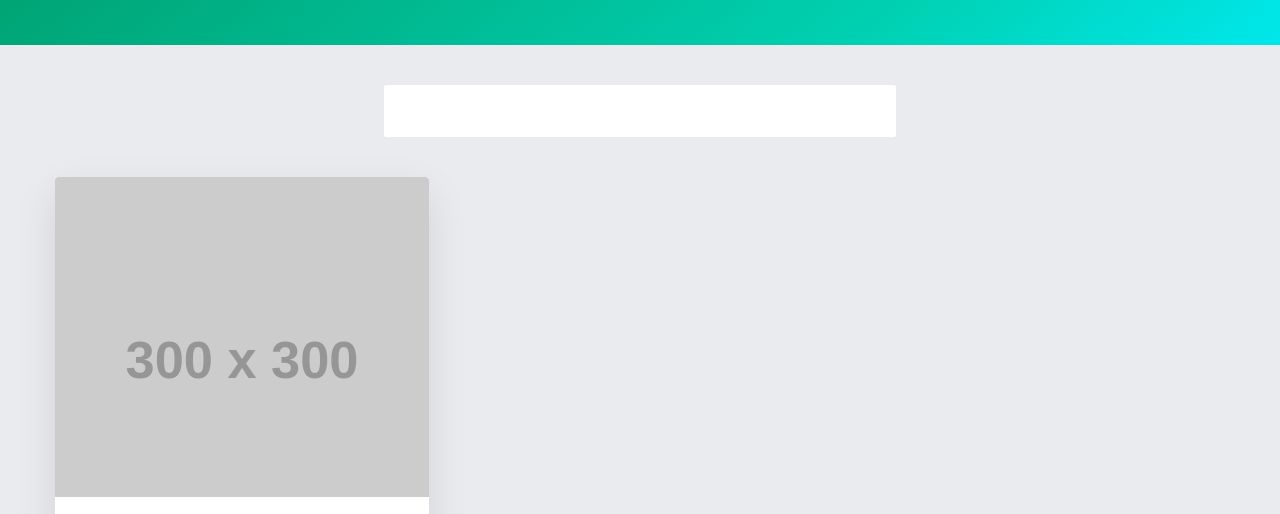
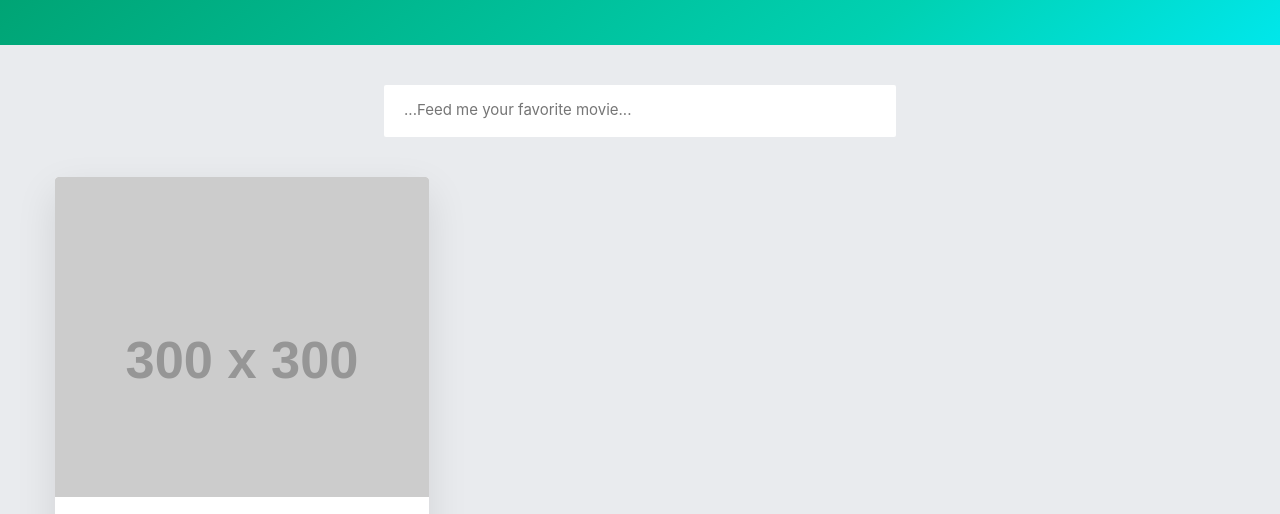
Before and after one commit to duydangmagican/MovieDB, a plain HTML site: page index.html in a window 1280 px wide. Shown: the part 100-614 px from the top of the page. Drawn offline with nearby package versions, Linux system fonts and the light colour scheme; placeholder pictures from the web are drawn by us.

Commit message:
2nd commit
fix bug

```diff
--- a/index.html
+++ b/index.html
@@ -189,7 +189,11 @@
       </div>
     </section>
     <div class="center">
-      <input type="text" id="input" />
+      <input
+        type="text"
+        id="input"
+        placeholder="...Feed me your favorite movie..."
+      />
     </div>
     <div class="grid wide">
       <div class="row">
```
